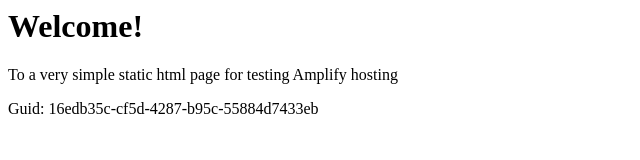
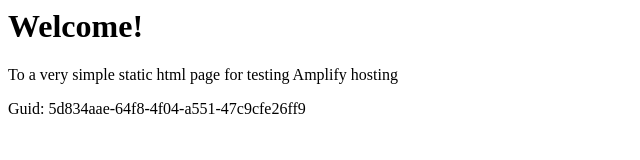
Before and after one commit to aws-aemilia-yul/Github-PR-Commit-Integration-Test-DoNotTouch-GithubWebhookPreviewCanaryTest-v1-preprod-ca-central-1, a website: page src/index.html in a window 1280 px wide. Shown: the full height of the page, 0-640 px from the left. Drawn offline with Linux system fonts and the light colour scheme.

Commit message:
commit from integ tests

```diff
--- a/src/index.html
+++ b/src/index.html
@@ -12,6 +12,6 @@
 <body>
     <h1>Welcome!</h1>
     <p>To a very simple static html page for testing Amplify hosting</p>
-    <p>Guid: 16edb35c-cf5d-4287-b95c-55884d7433eb</p></body>
+    <p>Guid: 5d834aae-64f8-4f04-a551-47c9cfe26ff9</p></body>
 
 </html>
```
